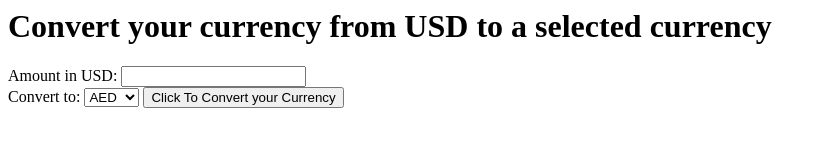
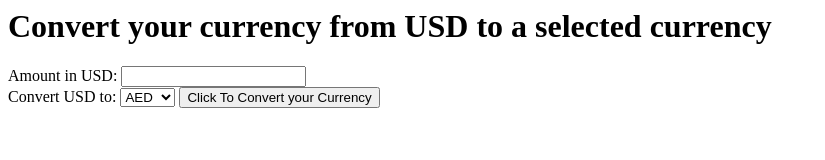
Before and after one commit to jlenz27/Currency-Exchange, a plain HTML site: page src/index.html in a window 1280 px wide. Shown: the whole page, without its empty margins (0-825 px from the left). Drawn offline with Linux system fonts and the light colour scheme.

```diff
--- a/src/index.html
+++ b/src/index.html
@@ -9,7 +9,7 @@
         <label for="amount">Amount in USD:</label>
         <input id="amount" type="number" required>
         <br>
-        <label for="currency">Convert to:</label>
+        <label for="currency">Convert USD to:</label>
         <select name="currency" id="currency" required>
           <option>AED</option>
           <option>AFN</option>
```
